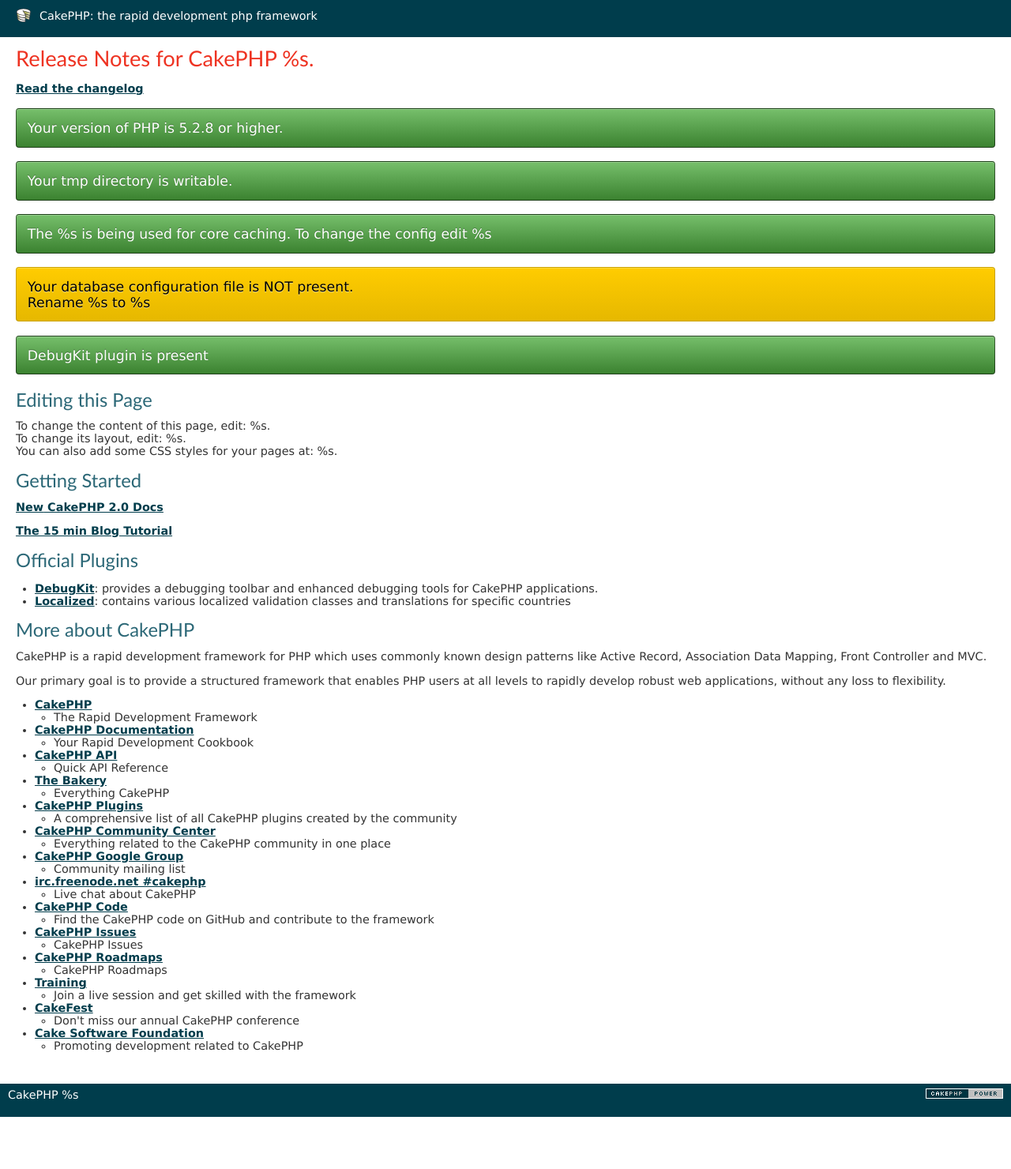
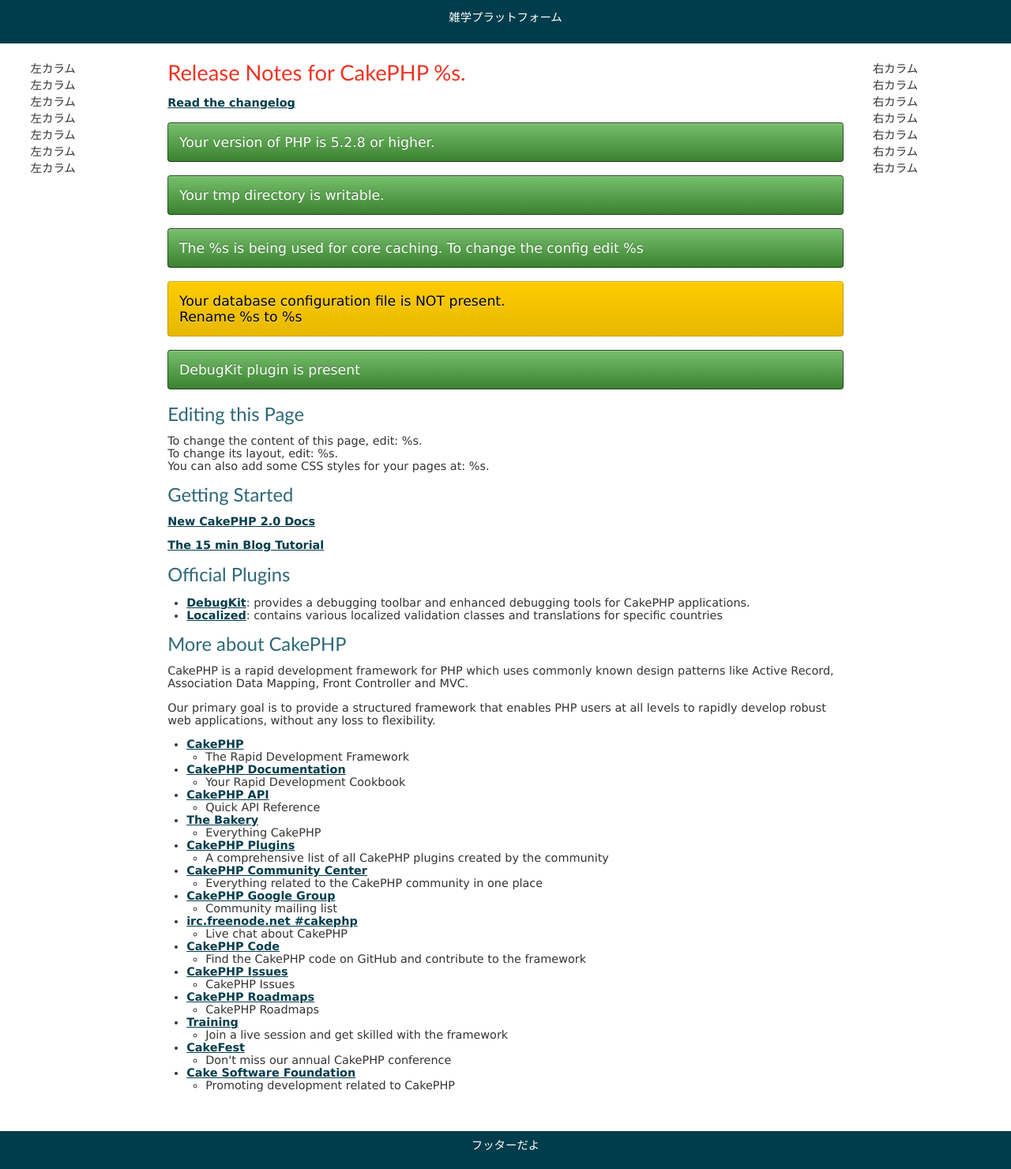
Before and after one commit to nakashi100/zatsugaku_platform, a CakePHP app: the page made by app/View/Pages/home.ctp in a window 1280 px wide. Shown: the whole page at 79% size. Before the commit the page ends 1414 px from the top, so only its background shows below. Run offline with PHP 8.4 and a stand-in for CakePHP, Linux system fonts and the light colour scheme; the template is opened without the code that fills it, so the values that code supplies are empty; some libraries are stand-ins or nearby versions.

Commit message:
左右のカラムの叩き台を作成

```diff
--- a/app/View/Layouts/default.ctp
+++ b/app/View/Layouts/default.ctp
@@ -29,6 +29,7 @@ $cakeVersion = __d('cake_dev', 'CakePHP %s', Configure::version())
 		echo $this->Html->meta('icon');
 
 		echo $this->Html->css('cake.generic');
+		echo $this->Html->css('common.css');
 
 		echo $this->fetch('meta');
 		echo $this->fetch('css');
@@ -38,24 +39,55 @@ $cakeVersion = __d('cake_dev', 'CakePHP %s', Configure::version())
 <body>
 	<div id="container">
 		<div id="header">
-			<h1><?php echo $this->Html->link($cakeDescription, 'http://cakephp.org'); ?></h1>
+			<p align="center">雑学プラットフォーム</p>
 		</div>
+
+
+
 		<div id="content">
 
-			<?php echo $this->Session->flash(); ?>
+			<div class="leftColumn">
+				<?php
+					echo '左カラム'.'<br />';
+					echo '左カラム'.'<br />';
+					echo '左カラム'.'<br />';
+					echo '左カラム'.'<br />';
+					echo '左カラム'.'<br />';
+					echo '左カラム'.'<br />';
+					echo '左カラム'.'<br />';
+				?>
+			</div>
 
-			<?php echo $this->fetch('content'); ?>
+			<div class="mainColumn">
+				<?php echo $this->Session->flash(); ?>
+				<?php echo $this->fetch('content'); ?>
+			</div>
+
+			<div class="rightColumn">
+				<?php
+					echo '右カラム'.'<br />';
+					echo '右カラム'.'<br />';
+					echo '右カラム'.'<br />';
+					echo '右カラム'.'<br />';
+					echo '右カラム'.'<br />';
+					echo '右カラム'.'<br />';
+					echo '右カラム'.'<br />';
+				?>
+			</div>
+
 		</div>
+
+
+
+
 		<div id="footer">
-			<?php echo $this->Html->link(
+<!-- 			<?php echo $this->Html->link(
 					$this->Html->image('cake.power.gif', array('alt' => $cakeDescription, 'border' => '0')),
 					'http://www.cakephp.org/',
 					array('target' => '_blank', 'escape' => false, 'id' => 'cake-powered')
 				);
-			?>
-			<p>
-				<?php echo $cakeVersion; ?>
-			</p>
+			?> -->
+			<p align="center">フッターだよ</p>
 		</div>
 	</div>
 	<?php // echo $this->element('sql_dump'); ?>
--- a/app/webroot/css/cake.generic.css
+++ b/app/webroot/css/cake.generic.css
@@ -82,7 +82,7 @@ p {
 }
 #header h1 {
 	line-height:20px;
-	background: #003d4c url('../img/cake.icon.png') no-repeat left;
+	background: #003d4c /*url('../img/cake.icon.png')*/ no-repeat left;
 	color: #fff;
 	padding: 0px 30px;
 }
--- /dev/null
+++ b/app/webroot/css/common.css
@@ -0,0 +1,20 @@
+@charset UTF-8;
+
+
+.leftColumn {
+	float:left;
+	width:11%;
+	padding:10px 1.5%; /* 上下に10px 左右に1.5%のpaddingを指定 */
+}
+
+.mainColumn {
+	float:left;
+	width:69%;
+	padding:10px 1.5%;
+}
+
+.rightColumn {
+	float:left;
+	width:11%;
+	padding:10px 1.5%;
+}
```
